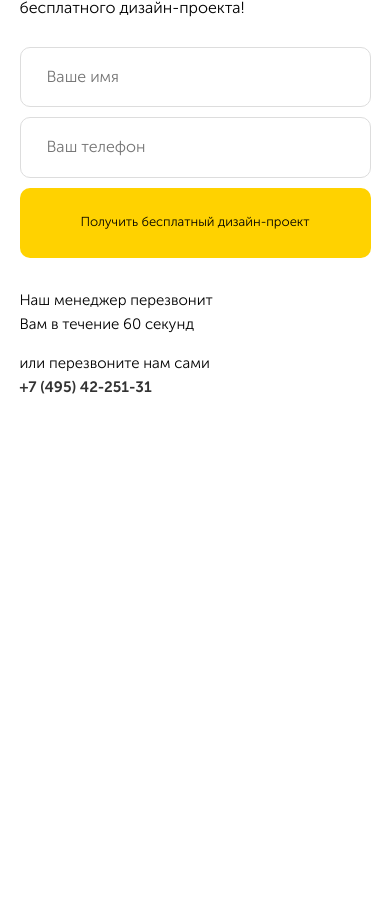
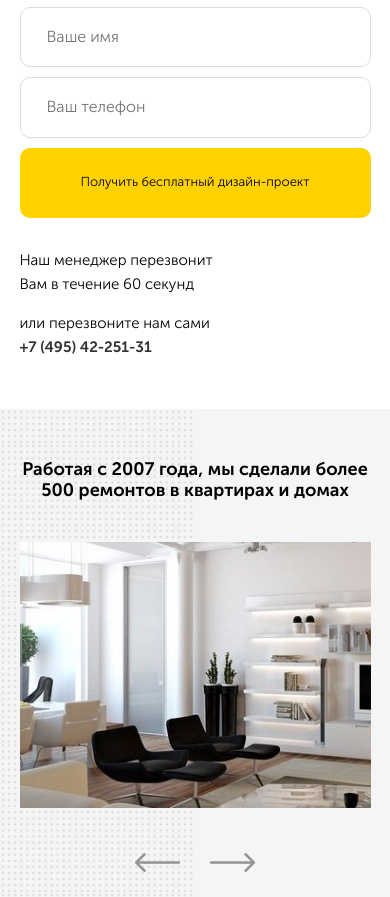
Before and after one commit to AUletov/repair, a plain HTML site: page src/index.html in a window 390 px wide. Shown: the part 1103-2000 px from the top of the page. Before the commit the page ends 1592 px from the top, so only its background shows below. Drawn offline with nearby package versions, Linux system fonts and the light colour scheme.

Commit message:
Сверстал блок с портфолио, добавил слик слайдер

```diff
--- /dev/null
+++ b/src/css/slick.css
@@ -0,0 +1,119 @@
+/* Slider */
+.slick-slider
+{
+    position: relative;
+
+    display: block;
+    box-sizing: border-box;
+
+    -webkit-user-select: none;
+       -moz-user-select: none;
+        -ms-user-select: none;
+            user-select: none;
+
+    -webkit-touch-callout: none;
+    -khtml-user-select: none;
+    -ms-touch-action: pan-y;
+        touch-action: pan-y;
+    -webkit-tap-highlight-color: transparent;
+}
+
+.slick-list
+{
+    position: relative;
+
+    display: block;
+    overflow: hidden;
+
+    margin: 0;
+    padding: 0;
+}
+.slick-list:focus
+{
+    outline: none;
+}
+.slick-list.dragging
+{
+    cursor: pointer;
+    cursor: hand;
+}
+
+.slick-slider .slick-track,
+.slick-slider .slick-list
+{
+    -webkit-transform: translate3d(0, 0, 0);
+       -moz-transform: translate3d(0, 0, 0);
+        -ms-transform: translate3d(0, 0, 0);
+         -o-transform: translate3d(0, 0, 0);
+            transform: translate3d(0, 0, 0);
+}
+
+.slick-track
+{
+    position: relative;
+    top: 0;
+    left: 0;
+
+    display: block;
+    margin-left: auto;
+    margin-right: auto;
+}
+.slick-track:before,
+.slick-track:after
+{
+    display: table;
+
+    content: '';
+}
+.slick-track:after
+{
+    clear: both;
+}
+.slick-loading .slick-track
+{
+    visibility: hidden;
+}
+
+.slick-slide
+{
+    display: none;
+    float: left;
+
+    height: 100%;
+    min-height: 1px;
+}
+[dir='rtl'] .slick-slide
+{
+    float: right;
+}
+.slick-slide img
+{
+    display: block;
+}
+.slick-slide.slick-loading img
+{
+    display: none;
+}
+.slick-slide.dragging img
+{
+    pointer-events: none;
+}
+.slick-initialized .slick-slide
+{
+    display: block;
+}
+.slick-loading .slick-slide
+{
+    visibility: hidden;
+}
+.slick-vertical .slick-slide
+{
+    display: block;
+
+    height: auto;
+
+    border: 1px solid transparent;
+}
+.slick-arrow.slick-hidden {
+    display: none;
+}
--- a/src/index.html
+++ b/src/index.html
@@ -5,6 +5,7 @@
     <meta name="viewport" content="width=device-width, initial-scale=1.0" />
     <title>Ремонт квартир</title>
     <link rel="stylesheet" href="css/normalize.css" />
+    <link rel="stylesheet" href="css/slick.css" />
     <link rel="stylesheet" href="css/style.css" />
   </head>
   <body>
@@ -137,6 +138,54 @@
         <!-- /.container -->
       </section>
       <!-- /.offer -->
+      <section class="section portfolio">
+        <div class="container">
+          <h2 class="section-title portfolio__title">
+            Работая с 2007 года, мы сделали более 500 ремонтов в квартирах и
+            домах
+          </h2>
+          <div class="slider portfolio__slider">
+            <div class="slider__item">
+              <img class="slider__image" src="img/portfolio/slider-1.jpg" alt="slider-1" />
+            </div>
+            <!-- /.slider__item -->
+            <div class="slider__item">
+              <img class="slider__image" src="img/portfolio/slider-2.jpg" alt="slider-2" />
+            </div>
+            <!-- /.slider__item -->
+            <div class="slider__item">
+              <img class="slider__image" src="img/portfolio/slider-3.jpg" alt="slider-3" />
+            </div>
+            <!-- /.slider__item -->
+            <div class="slider__item">
+              <img class="slider__image" src="img/portfolio/slider-1.jpg" alt="slider-1" />
+            </div>
+            <!-- /.slider__item -->
+            <div class="slider__item">
+              <img class="slider__image" src="img/portfolio/slider-2.jpg" alt="slider-2" />
+            </div>
+            <!-- /.slider__item -->
+            <div class="slider__item">
+              <img class="slider__image" src="img/portfolio/slider-3.jpg" alt="slider-3" />
+            </div>
+            <!-- /.slider__item -->
+          </div>
+          <div class="arrows portfolio__arrows">
+            <div class="arrows__left">
+              <img src="img/portfolio/left_arrow.png" alt="left_arrow" />
+            </div>
+            <!-- /.arrow__left -->
+            <div class="arrows__right">
+              <img src="img/portfolio/right_arrow.png" alt="right_arrow" />
+            </div>
+            <!-- /.arrow__right -->
+          </div>
+          <!-- /.arrows -->
+          <!-- /.slider -->
+        </div>
+        <!-- /.container -->
+      </section>
+      <!-- /.section portfolio -->
     </main>
     <div class="modal" id="modal">
       <div class="modal-dialog">
@@ -147,7 +196,38 @@
     </div>
     <!-- /.modal -->
     <!-- <script src="js/main.js"></script> -->
-    <script src="https://code.jquery.com/jquery-3.5.1.min.js" integrity="sha256-9/aliU8dGd2tb6OSsuzixeV4y/faTqgFtohetphbbj0=" crossorigin="anonymous"></script>
+    <script
+      src="https://code.jquery.com/jquery-3.5.1.min.js"
+      integrity="sha256-9/aliU8dGd2tb6OSsuzixeV4y/faTqgFtohetphbbj0="
+      crossorigin="anonymous"
+    ></script>
     <script src="js/modal.js"></script>
+    <script src="js/slick.min.js"></script>
+    <script>
+      $(document).ready(function () {
+        $(".slider").slick({
+          slidesToShow: 3,
+          slidesToScroll: 1,
+          prevArrow: $(".arrows__left"),
+          nextArrow: $(".arrows__right"),
+          responsive: [
+            {
+              breakpoint: 1200,
+              settings: {
+                slidesToShow: 2,
+                slidesToScroll: 1,
+              },
+            },
+            {
+              breakpoint: 768,
+              settings: {
+                slidesToShow: 1,
+                slidesToScroll: 1,
+              },
+            },
+          ],
+        });
+      });
+    </script>
   </body>
 </html>
--- a/src/sass/_interface.sass
+++ b/src/sass/_interface.sass
@@ -7,13 +7,6 @@ img
 .container
   width: 1170px
   margin: auto
-@media ( max-width: 1200px)
-  .container
-    width: 760px
-@media ( max-width: 768px)
-  .container
-    max-width: 580px
-    width: 90%
 .button
   background-color: $main-color
   border-radius: 10px
@@ -26,6 +19,7 @@ img
   padding: 90px 0
   &-title
     font-size: 24px
+    text-align: center
     +bold
   &-subtitle
     font-size: 16px
@@ -35,3 +29,16 @@ img
   padding: 20px 26px
   font-size: 16px
   border-radius: 10px
+.arrows
+  &__left, &__right
+    &:hover
+      cursor: pointer
+@media ( max-width: 1200px)
+  .container
+    width: 760px
+@media ( max-width: 768px)
+  .container
+    max-width: 580px
+    width: 90%
+  .section
+    padding: 50px 0
--- a/src/sass/blocks/_offer.sass
+++ b/src/sass/blocks/_offer.sass
@@ -19,6 +19,7 @@
     line-height: 35px
     max-width: 350px
     margin-bottom: 24px
+    text-align: left
   &__subtitle
     display: block
     line-height: 1.2
--- /dev/null
+++ b/src/sass/blocks/_portfolio.sass
@@ -0,0 +1,29 @@
+.portfolio
+  background: $secondary-color url(../img/portfolio/portfolio-pattern.jpg) repeat-y center left
+  background-size: 50%
+  &__title
+    max-width: 600px
+    margin: auto
+    margin-bottom: 100px
+    font-size: 30px
+    line-height: 45px
+    +bold
+  &__arrows
+    margin: auto
+    width: 120px
+    display: flex
+    justify-content: space-between
+  &__slider
+    margin-bottom: 68px
+.slider
+  &__image
+    margin: auto
+@media ( max-width:  768px)
+  .portfolio
+    &__title
+      min-width: 270px
+      font-size: 18px
+      line-height: 1.2
+      margin-bottom: 40px
+    &__slider
+      margin-bottom: 45px
--- a/src/sass/style.sass
+++ b/src/sass/style.sass
@@ -9,3 +9,5 @@
 @import 'blocks/offer'
 // Стили для блока модального окна
 @import 'blocks/modal'
+// Стили для блока портфолио
+@import 'blocks/portfolio'
```
Also changed, not shown: src/css/slick-theme.css (added), src/css/style.css, src/img/portfolio/left_arrow.png (added), src/img/portfolio/portfolio-pattern.jpg (added), src/img/portfolio/right_arrow.png (added), src/img/portfolio/slider-1.jpg (added), src/img/portfolio/slider-2.jpg (added), src/img/portfolio/slider-3.jpg (added), src/js/slick.min.js (added), 1 other file.
